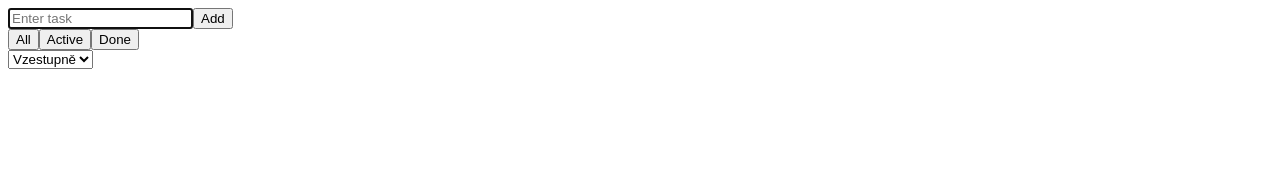
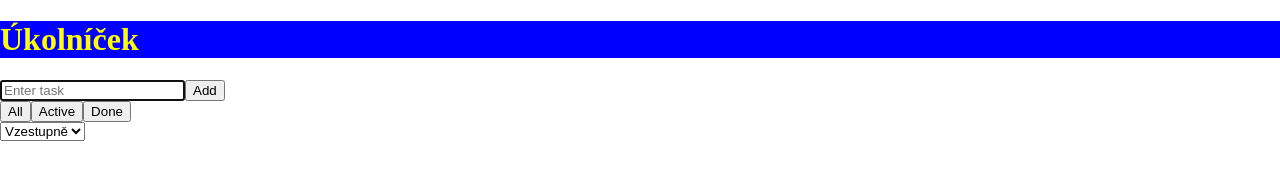
Before and after one commit to DaveVodrazka/react-redux-todo, a React app: page / in a window 1280 px wide. Built offline with nearby package versions, Linux system fonts and the light colour scheme.

Commit message:
Added CSS

```diff
--- a/public/index.html
+++ b/public/index.html
@@ -10,6 +10,7 @@
     -->
     <link rel="manifest" href="%PUBLIC_URL%/manifest.json">
     <link rel="shortcut icon" href="%PUBLIC_URL%/favicon.ico">
+    <link rel="stylesheet" type="text/css" href="./css/style.css">
     <!--
       Notice the use of %PUBLIC_URL% in the tags above.
       It will be replaced with the URL of the `public` folder during the build.
--- /dev/null
+++ b/public/less/style.less
@@ -0,0 +1,9 @@
+body{
+  margin: 0;
+  padding: 0;
+}
+
+h1{
+  color: yellow;
+  background-color: blue;
+}
--- a/src/containers/app.js
+++ b/src/containers/app.js
@@ -11,6 +11,7 @@ class App extends React.Component {
   render() {
     return(
       <div>
+        <h1>Úkolníček</h1>
         <AddForm />
         <ShowSwitch />
         <Sort />
```
Also changed, not shown: public/css/style.css (added).
